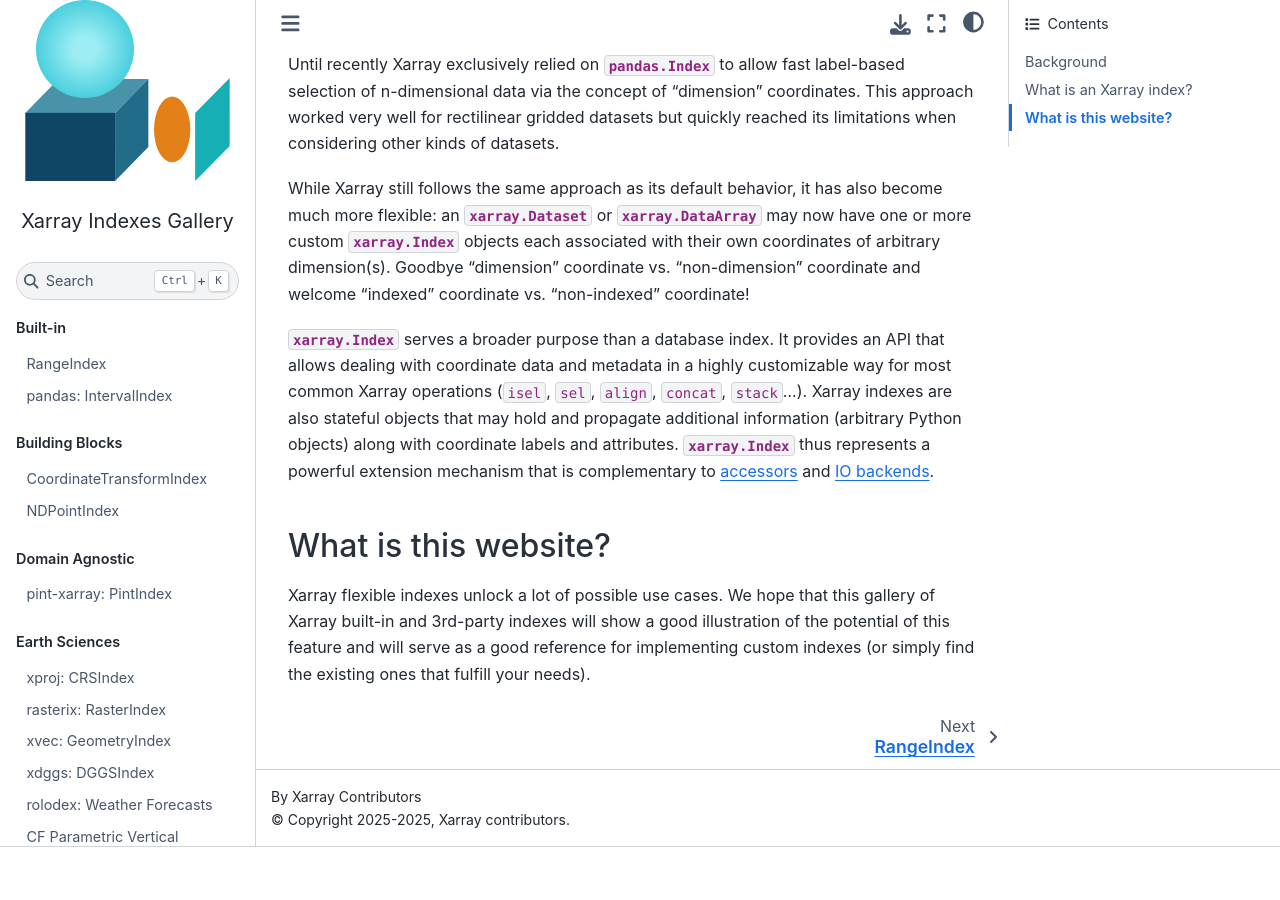
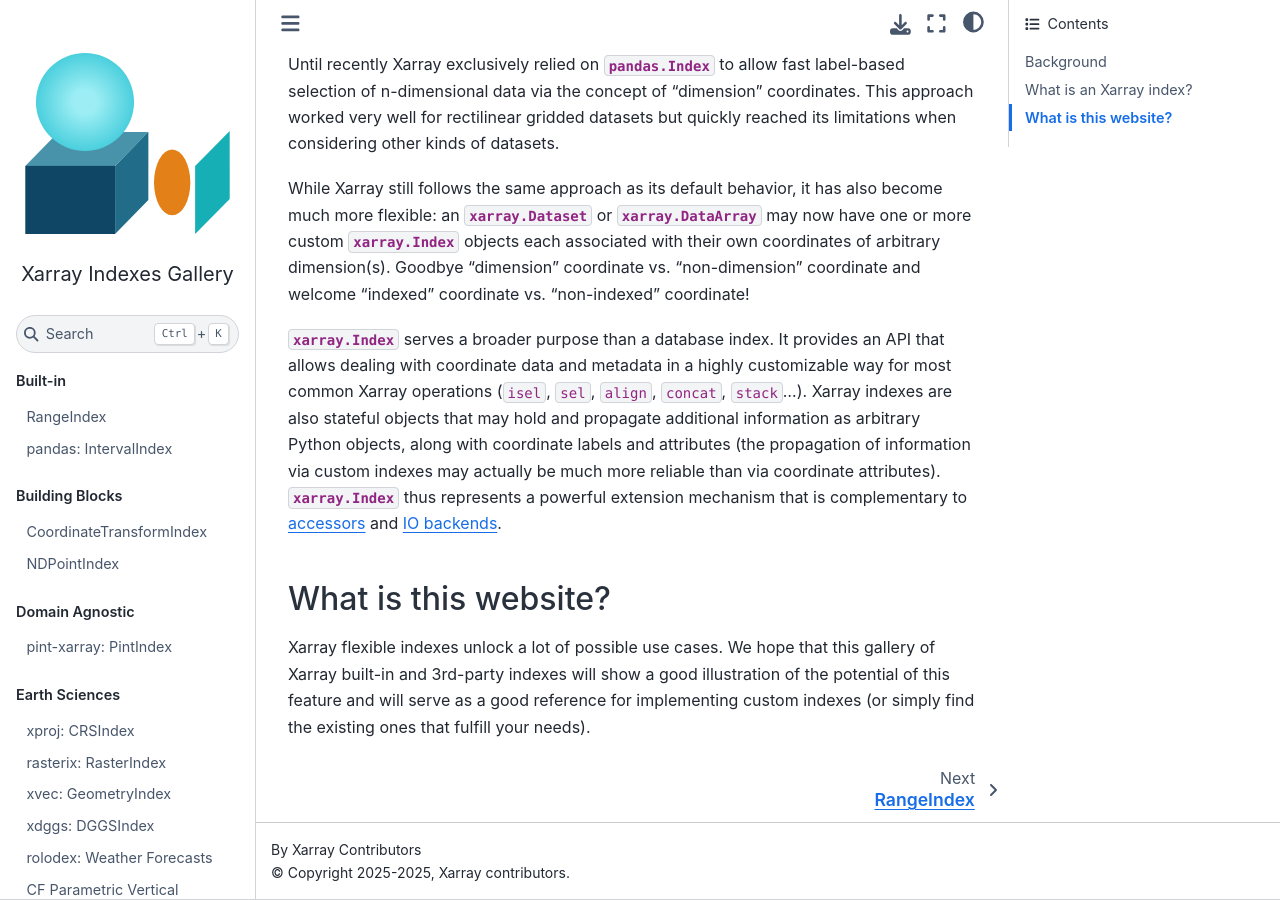
Before and after one commit to xarray-contrib/xarray-indexes, a Sphinx documentation site: the page built from docs/index.md, in a window 1280 px wide and 900 px high, scrolled down 1023 px. Built offline with Sphinx 7.4.7 and the Sphinx Book theme 1.1.4, drawn with Linux system fonts in a browser that asks for light colours; before the commit the page ends 1870 px from its top, so only the background shows below that.

Commit message:
more edits

```diff
--- a/docs/index.md
+++ b/docs/index.md
@@ -58,9 +58,11 @@
 provides an API that allows dealing with coordinate data and metadata in a
 highly customizable way for most common Xarray operations (`isel`, `sel`,
 `align`, `concat`, `stack`...). Xarray indexes are also stateful objects that
-may hold and propagate additional information (arbitrary Python objects) along
-with coordinate labels and attributes. {py:class}`xarray.Index` thus represents
-a powerful extension mechanism that is complementary to
+may hold and propagate additional information as arbitrary Python objects, along
+with coordinate labels and attributes (the propagation of information via custom
+indexes may actually be much more reliable than via coordinate attributes).
+{py:class}`xarray.Index` thus represents a powerful extension mechanism that is
+complementary to
 [accessors](https://docs.xarray.dev/en/stable/internals/extending-xarray.html)
 and [IO
 backends](https://docs.xarray.dev/en/stable/internals/how-to-add-new-backend.html).
```
